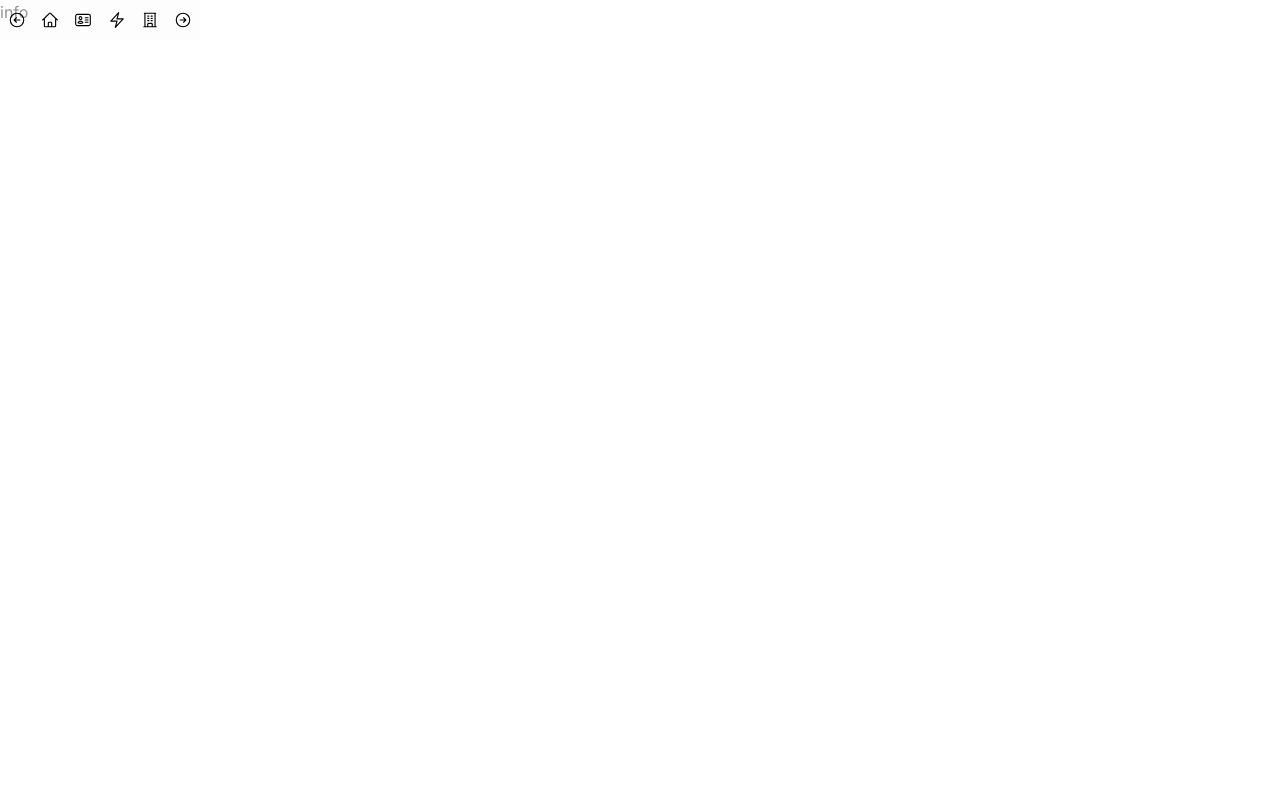
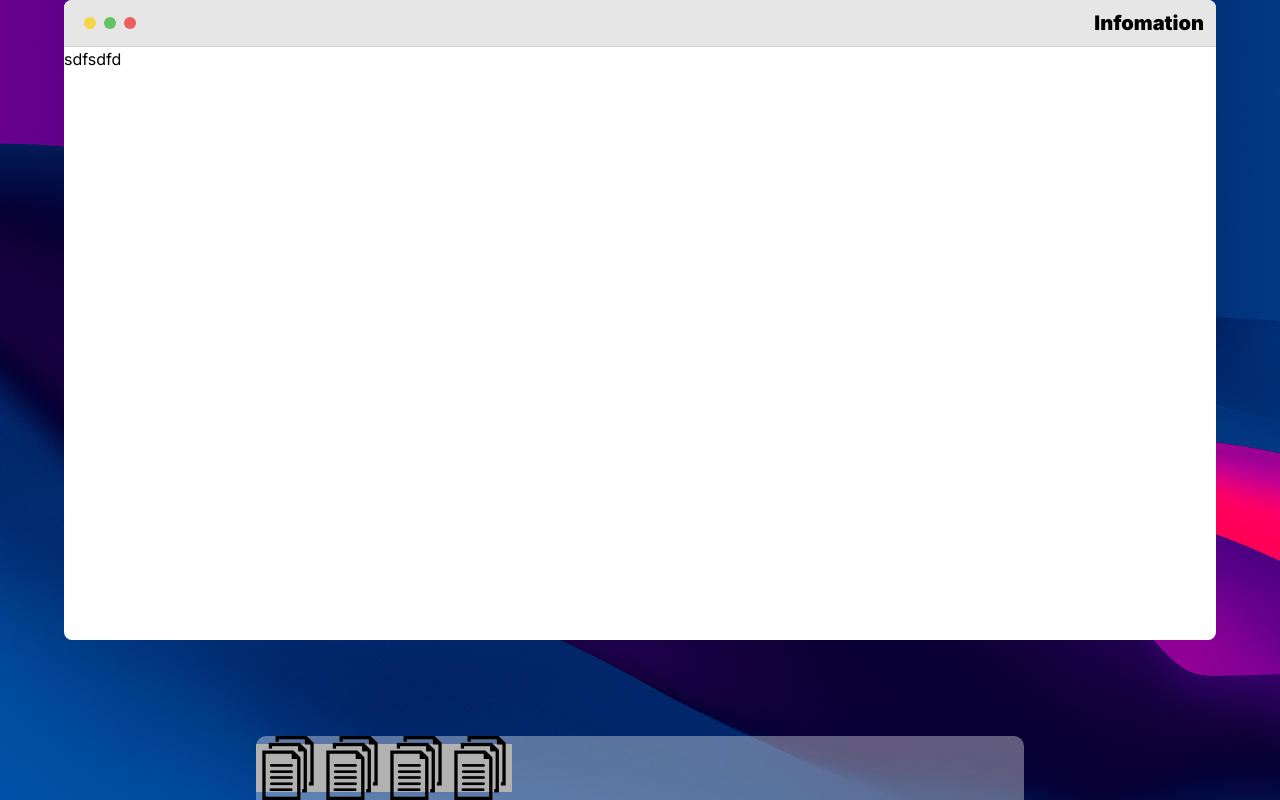
Before and after one commit to cpt4567/next-portfolio, a Next.js app: page /info in a window 1280 px wide. Built offline with nearby package versions, Linux system fonts and the light colour scheme; grey boxes are pictures that could not be loaded.

Commit message:
ui 변경 중간 작업

```diff
--- a/src/app/globals.css
+++ b/src/app/globals.css
@@ -2,13 +2,11 @@
 @tailwind components;
 @tailwind utilities;
 
-html {
-  background: #0000;
-}
+html {}
 
 body {
-  /*   background-image: linear-gradient(#000000, #dcdcdc, #d3d3d3, #ffffff);
- */
+  background-image: url('../../public/background/mac_back.jpeg');
+  background-size: cover;
   margin: 0;
   padding: 0;
   height: 100vh;
@@ -45,24 +43,6 @@ li {
 h2 > .accent {
   -webkit-text-stroke: 1px #ffff;
   color: transparent;
-}
-
-.arrow {
-  width: 60px;
-  height: 60px;
-  position: absolute;
-  left: 50vw;
-  animation: arrowEvent 2s infinite;
-  animation-direction: alternate-reverse;
-}
-
-@keyframes arrowEvent {
-  from {
-    top: 90vh;
-  }
-  to {
-    top: 92vh;
-  }
 }
 
 @keyframes rotateElement {
@@ -110,3 +90,51 @@ h2 > .accent {
   background: rgba(90, 90, 90, 0.7);
   transform: rotateY(-120deg) translateZ(20px);
 }
+
+#dock-container {
+  position: fixed;
+  bottom: 0;
+  text-align: center;
+  right: 20%;
+  left: 20%;
+  width: 60%;
+  background: rgba(255, 255, 255, 0.2);
+  border-radius: 10px 10px 0 0;
+}
+#dock-container li {
+  list-style-type: none;
+  display: inline-block;
+  position: relative;
+}
+#dock-container li img {
+  width: 64px;
+  height: 64px;
+  -webkit-box-reflect: below 2px -webkit-gradient(linear, left top, left bottom, from(transparent), color-stop(0.7, transparent), to(rgba(255, 255, 255, 0.5)));
+  -webkit-transition: all 0.3s;
+  -webkit-transform-origin: 50% 100%;
+}
+
+#dock-container li:hover img {
+  -webkit-transform: scale(2);
+  margin: 0 2em;
+}
+#dock-container li:hover + li img,
+#dock-container li.prev img {
+  -webkit-transform: scale(1.5);
+  margin: 0 1.5em;
+}
+
+#dock-container li span {
+  display: none;
+  position: absolute;
+  bottom: 140px;
+  left: 0;
+  width: 100%;
+  background-color: rgba(0, 0, 0, 0.75);
+  padding: 4px 0;
+  border-radius: 12px;
+}
+#dock-container li:hover span {
+  display: block;
+  color: #fff;
+}
--- /dev/null
+++ b/src/app/info/layout.tsx
@@ -0,0 +1,39 @@
+import MacUi from '@/components/mac-ui/mac-ui';
+
+export default function Layout({ children }: { children: React.ReactNode }) {
+  return (
+    <>
+      <MacUi title={'Infomation'}>{children}</MacUi>
+      <div id="dock-container">
+        <div id="dock">
+          <ul>
+            <li>
+              <span>Address Book</span>
+              <a href="#">
+                <img src="/img/work.png" />
+              </a>
+            </li>
+            <li>
+              <span>App Store</span>
+              <a href="#">
+                <img src="/img/work.png" />
+              </a>
+            </li>
+            <li>
+              <span>Chrome</span>
+              <a href="#">
+                <img src="/img/work.png" />
+              </a>
+            </li>
+            <li>
+              <span>Firefox</span>
+              <a href="#">
+                <img src="/img/work.png" />
+              </a>
+            </li>
+          </ul>
+        </div>
+      </div>
+    </>
+  );
+}
--- a/src/app/info/page.tsx
+++ b/src/app/info/page.tsx
@@ -1,3 +1,5 @@
+import MacUi from '@/components/mac-ui/mac-ui';
+
 export default function Page() {
-  return <h1>info</h1>;
+  return <div>sdfsdfd</div>;
 }
--- a/src/app/layout.tsx
+++ b/src/app/layout.tsx
@@ -1,7 +1,9 @@
-import type { Metadata } from 'next';import { Inter } from 'next/font/google';
+import type { Metadata } from 'next';
+import { Inter } from 'next/font/google';
 import 'tailwindcss/tailwind.css';
 import './globals.css';
 import NavigationComponent from '@/components/navigation/navigation';
+import SubLayout from '@/app/subLayout';
 
 // font
 const inter = Inter({ subsets: ['latin'] });
@@ -11,14 +13,14 @@ export const metadata: Metadata = {
   description: 'Generated by create next app',
 };
 
-export default function RootLayout({ children }: { children: React.ReactNode }) {
+export default function RootLayout({ children }: layoutType) {
   return (
     <html lang="en">
-      <body className={inter.className}>
-        <main>
-          <NavigationComponent />
-          {children}
-        </main>
+      <body
+        className={`${inter.className} overflow-hidden flex justify-center items-center`}
+      >
+        <NavigationComponent />
+        <SubLayout>{children}</SubLayout>
       </body>
     </html>
   );
--- a/src/app/main/main.tsx
+++ b/src/app/main/main.tsx
@@ -4,42 +4,10 @@ import ThreeJS from '@/components/three';
 import Overlay from '@/components/three/hrText';
 
 export default function MainComponent() {
-    /**
-  @comment
-    1. navigation bar를 이동시키기 위해서는 전체 필드를 정의 해주어야함
-    2. dom이 이동시 랜더링(즉 상태값 변화)가 이루어 지지 않아야 하므로 개체
-    자체에 접근
-    3. 이동한 요소는 마우스 가운데 기준으로 정렬되어야함 ( / 2 )
-  @url https://developer.mozilla.org/ko/docs/Web/API/Element/getBoundingClientRect
-  **/
-
-   /**
-  @comment
-    1. navigation bar를 이동시키기 위해서는 전체 필드를 정의 해주어야함
-    2. dom이 이동시 랜더링(즉 상태값 변화)가 이루어 지지 않아야 하므로 개체
-    자체에 접근
-    3. 이동한 요소는 마우스 가운데 기준으로 정렬되어야함 ( / 2 )
-  @url https://developer.mozilla.org/ko/docs/Web/API/Element/getBoundingClientRect
-  **/
-  const hadleFiedDragOver = (event: React.DragEvent<HTMLDivElement>) => {
-    event.preventDefault();
-  };
-
-  const hadleFiedDrop = (event: React.DragEvent<HTMLDivElement>) => {
-    const data = event.dataTransfer.getData('text/plain');
-
-    const draggableItem = document.getElementById(data);
-
-    if (draggableItem) {
-      const rect = draggableItem.getBoundingClientRect();
-      draggableItem.style.left = `${event.clientX - rect.width / 2}px`;
-      draggableItem.style.top = `${event.clientY - rect.height / 2}px`;
-    }
-  };
   return (
-      <div style={{ height: '100vh' }} onDragOver={hadleFiedDragOver} onDrop={hadleFiedDrop}>
-        <Overlay />
-        <ThreeJS />
-      </div>
+    <>
+      <Overlay />
+      <ThreeJS />
+    </>
   );
 }
--- /dev/null
+++ b/src/app/subLayout.tsx
@@ -0,0 +1,40 @@
+'use client';
+export default function SubLayout({ children }: layoutType) {
+  /**
+  @comment
+    1. navigation bar를 이동시키기 위해서는 전체 필드를 정의 해주어야함
+    2. dom이 이동시 랜더링(즉 상태값 변화)가 이루어 지지 않아야 하므로 개체
+    자체에 접근
+    3. 이동한 요소는 마우스 가운데 기준으로 정렬되어야함 ( / 2 )
+  @url https://developer.mozilla.org/ko/docs/Web/API/Element/getBoundingClientRect
+  **/
+
+  /**
+  @comment
+    1. navigation bar를 이동시키기 위해서는 전체 필드를 정의 해주어야함
+    2. dom이 이동시 랜더링(즉 상태값 변화)가 이루어 지지 않아야 하므로 개체
+    자체에 접근
+    3. 이동한 요소는 마우스 가운데 기준으로 정렬되어야함 ( / 2 )
+  @url https://developer.mozilla.org/ko/docs/Web/API/Element/getBoundingClientRect
+  **/
+  const hadleFiedDragOver = (event: React.DragEvent<HTMLDivElement>) => {
+    event.preventDefault();
+  };
+
+  const hadleFiedDrop = (event: React.DragEvent<HTMLDivElement>) => {
+    const data = event.dataTransfer.getData('text/plain');
+
+    const draggableItem = document.getElementById(data);
+
+    if (draggableItem) {
+      const rect = draggableItem.getBoundingClientRect();
+      draggableItem.style.left = `${event.clientX - rect.width / 2}px`;
+      draggableItem.style.top = `${event.clientY - rect.height / 2}px`;
+    }
+  };
+  return (
+    <main className="h-screen	w-screeen" onDragOver={hadleFiedDragOver} onDrop={hadleFiedDrop}>
+      {children}
+    </main>
+  );
+}
--- /dev/null
+++ b/src/components/mac-ui/mac-ui.tsx
@@ -0,0 +1,42 @@
+'use client';
+
+import styles from './styles.module.css';
+
+interface Props {
+  title: string;
+  children: React.ReactNode;
+}
+
+export default function MacUi({ title, children }: Props) {
+  /**
+  @comment
+     드래그 드롭 시점을 맞춰야함(잡은 시점시 해당요소의 위치를 조정하고)
+     내려놓았을때 최종적으로 fransform 으로 위치반영
+  */
+
+  const handleItemDragStart = (event: React.DragEvent<HTMLDivElement>) => {
+    console.log(event);
+    const target = event.target as HTMLDivElement;
+    const id = target.id;
+    event.dataTransfer.setData('text/plain', id);
+  };
+
+  return (
+    <div
+      className={styles['mac-ui-container']}
+      id="draggable"
+      draggable={true}
+      onDragStart={handleItemDragStart}
+    >
+      <div className={styles['mac-ui-header']}>
+        <div className={styles['mac-ui-cotrol']}>
+          <div className={styles['mac-ui-btn']} style={{ background: '#f7d54a' }} />
+          <div className={styles['mac-ui-btn']} style={{ background: '#62c462' }} />
+          <div className={styles['mac-ui-btn']} style={{ background: '#ee5f5b' }} />
+        </div>
+        <span className={styles['mac-ui-title']}>{title}</span>
+      </div>
+      {children}
+    </div>
+  );
+}
--- /dev/null
+++ b/src/components/mac-ui/styles.module.css
@@ -0,0 +1,46 @@
+@keyframes slideIn {
+  from {
+    transform: translateY(100%);
+  }
+  to {
+    transform: translateY(0);
+  }
+}
+
+.mac-ui-container {
+  background: #ffffff;
+  border-radius: 8px;
+  width: 90vw;
+  height: 80vh;
+  animation: insade 0.5s ease;
+  transform: translateX(-50%);
+  animation: slideIn 0.5s ease;
+  animation-fill-mode: forwards;
+}
+
+.mac-ui-header {
+  display: flex;
+  justify-content: space-between;
+  align-items: center;
+  background: #e6e6e6;
+  padding: 8px 12px;
+  border-top-left-radius: 8px;
+  border-top-right-radius: 8px;
+  border-bottom: 1px solid #d6d6d6;
+}
+
+.mac-ui-title {
+  font-size: 20px;
+  font-weight: 900;
+}
+
+.mac-ui-cotrol {
+  display: flex;
+}
+
+.mac-ui-btn {
+  width: 12px;
+  height: 12px;
+  margin-left: 8px;
+  border-radius: 50%;
+}
--- a/src/components/navigation/navigation.tsx
+++ b/src/components/navigation/navigation.tsx
@@ -1,36 +1,53 @@
-'use client';
-
-import { LeftIcon, RightIcon, HomeIcon, InfoIcon, SkillIcon, WorkIcon } from '../@icon';
-import styles from './styles.module.css';
-
 export default function NavigationComponent() {
-  /**
-  @comment
-     드래그 드롭 시점을 맞춰야함(잡은 시점시 해당요소의 위치를 조정하고)
-     내려놓았을때 최종적으로 fransform 으로 위치반영
-  */
-
-  const handleItemDragStart = (event: React.DragEvent<HTMLDivElement>) => {
-    console.log(event);
-    const target = event.target as HTMLDivElement;
-    const id = target.id;
-    event.dataTransfer.setData('text/plain', id);
-  };
   return (
-    <>
-      <div
+    <div id="dock-container">
+      <div id="dock">
+        <ul>
+          <li>
+            <span>Address Book</span>
+            <a href="#">
+              <img src="icon-1.png" />
+            </a>
+          </li>
+          <li>
+            <span>App Store</span>
+            <a href="#">
+              <img src="icon-2.png" />
+            </a>
+          </li>
+          <li>
+            <span>Chrome</span>
+            <a href="#">
+              <img src="icon-3.png" />
+            </a>
+          </li>
+          <li>
+            <span>Firefox</span>
+            <a href="#">
+              <img src="icon-4.png" />
+            </a>
+          </li>
+        </ul>
+      </div>
+    </div>
+  );
+}
+/*   <div
         id="draggable"
         className={styles['draggable-container']}
         draggable={true}
         onDragStart={handleItemDragStart}
       >
-        <RightIcon />
-        <HomeIcon />
-        <InfoIcon />
-        <SkillIcon />
-        <WorkIcon />
-        <LeftIcon />
-      </div>
-    </>
-  );
-}
+        <Link href={'/'}>
+          <HomeIcon />
+        </Link>
+        <Link href={'/info'}>
+          <InfoIcon />
+        </Link>
+        <Link href={'/info'}>
+          <SkillIcon />
+        </Link>
+        <Link href={'/info'}>
+          <WorkIcon />
+        </Link>
+      </div>  */
--- a/src/components/navigation/styles.module.css
+++ b/src/components/navigation/styles.module.css
@@ -1,6 +1,7 @@
 .draggable-container {
   position: fixed;
   display: flex;
+  left: 80vw;
   justify-content: space-around;
   align-items: center;
   border-radius: 5px;
@@ -12,4 +13,5 @@
 }
 .draggable-container:hover {
   background: rgba(252, 252, 252, 1);
+
 }
--- /dev/null
+++ b/type.d.ts
@@ -0,0 +1 @@
+type layoutType = { children: React.ReactNode };
```
Also changed, not shown: src/app/page.tsx (+6 -5 lines), public/background/mac_back.jpeg (added), public/img/arrow.png (deleted).
